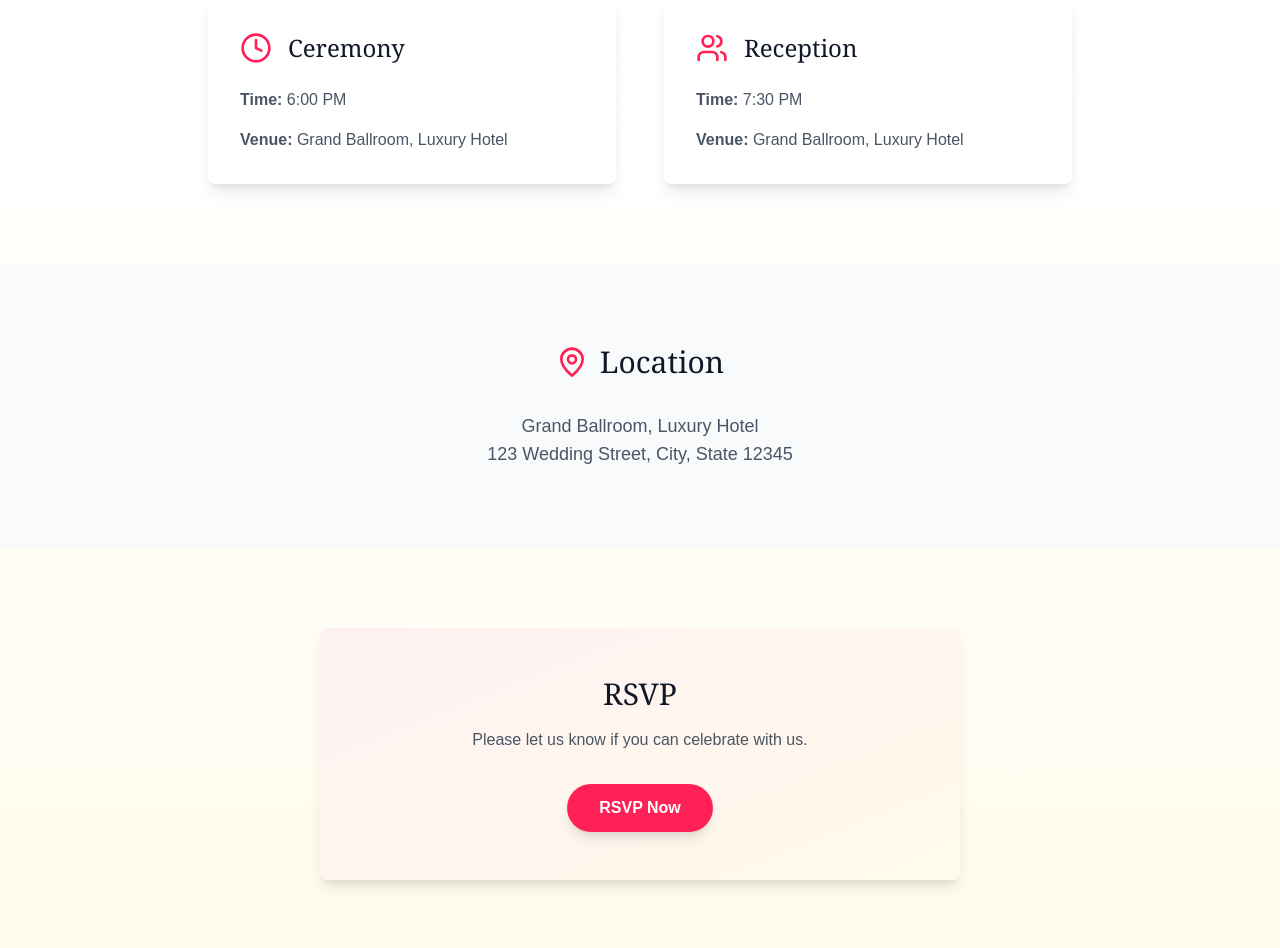
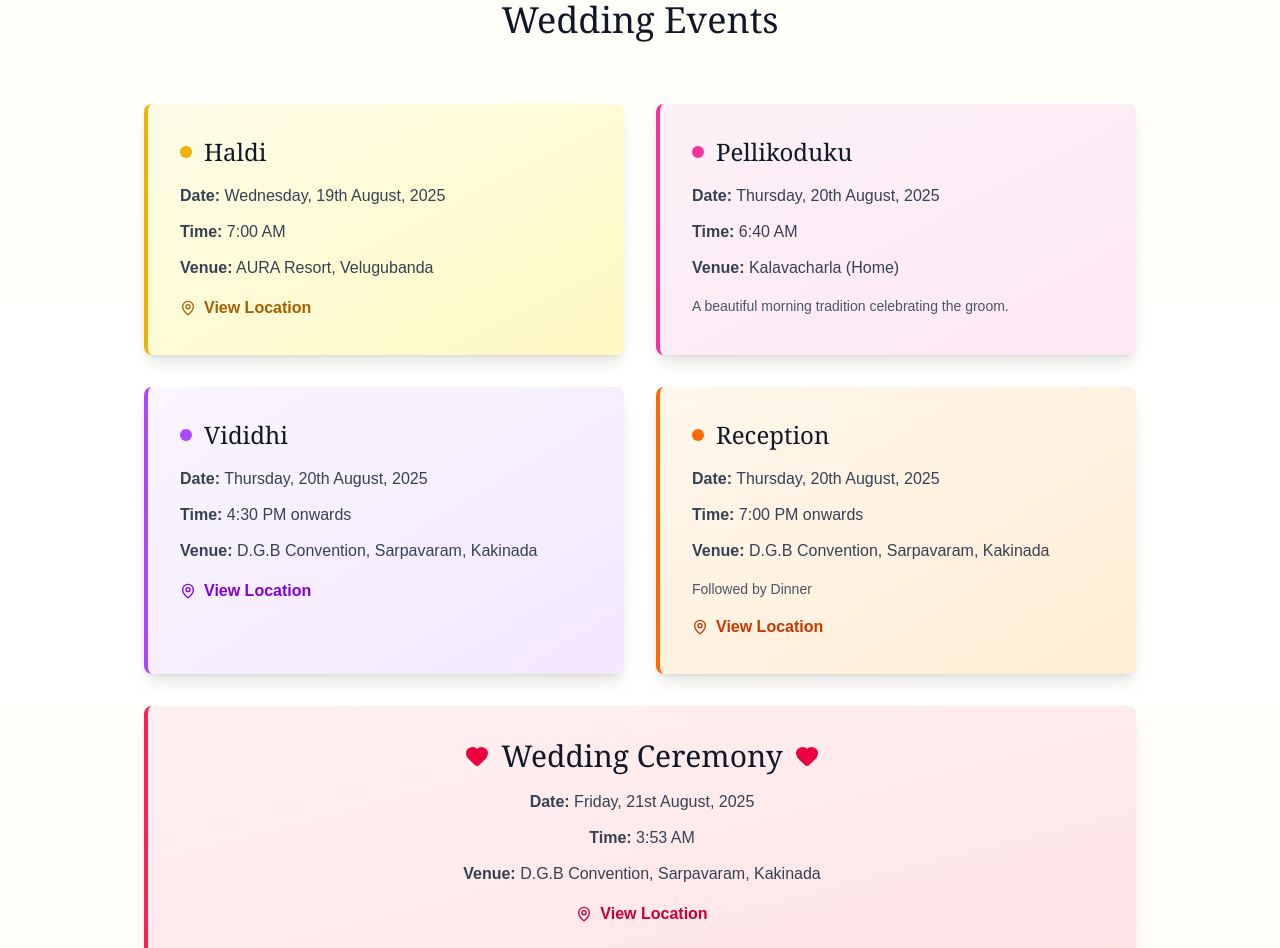
Before and after one commit to thevisualbyte/anuragvarmaweddinginvitation, a Next.js app: page / in a window 1280 px wide. Shown: the part 880-1828 px from the top of the page. Built offline with nearby package versions, Linux system fonts and the light colour scheme.

Commit message:
Add comprehensive wedding events with dates, times, and venues

```diff
--- a/app/page.tsx
+++ b/app/page.tsx
@@ -63,7 +63,7 @@ export default function Home() {
             {...fadeInUp}
             className="text-lg text-gray-700 dark:text-gray-200 mb-12 font-serif"
           >
-            Saturday, December 20th, 2024
+            19th - 21st August, 2025
           </motion.p>
 
           <motion.button
@@ -77,45 +77,159 @@ export default function Home() {
 
       {/* Event Details Section */}
       <motion.section
-        className="py-20 px-4 max-w-4xl mx-auto"
+        className="py-20 px-4 max-w-5xl mx-auto"
         initial={{ opacity: 0 }}
         whileInView={{ opacity: 1 }}
         transition={{ duration: 0.6 }}
         viewport={{ once: true }}
       >
-        <div className="grid md:grid-cols-2 gap-12">
-          {/* Ceremony */}
+        <motion.h2
+          {...fadeInUp}
+          className="text-4xl font-serif text-center text-gray-900 dark:text-white mb-16"
+        >
+          Wedding Events
+        </motion.h2>
+
+        <div className="grid md:grid-cols-2 gap-8">
+          {/* Haldi */}
           <motion.div
             {...fadeInUp}
-            className="bg-white dark:bg-slate-800 rounded-lg p-8 shadow-lg hover:shadow-xl transition-shadow"
+            className="bg-gradient-to-br from-yellow-50 to-yellow-100 dark:from-yellow-900 dark:to-yellow-800 rounded-lg p-8 shadow-lg hover:shadow-xl transition-shadow border-l-4 border-yellow-500"
           >
-            <div className="flex items-center gap-4 mb-6">
-              <Clock className="w-8 h-8 text-rose-500" />
-              <h2 className="text-2xl font-serif text-gray-900 dark:text-white">Ceremony</h2>
+            <div className="flex items-center gap-3 mb-4">
+              <div className="w-3 h-3 rounded-full bg-yellow-500"></div>
+              <h3 className="text-2xl font-serif text-gray-900 dark:text-white">Haldi</h3>
             </div>
-            <p className="text-gray-600 dark:text-gray-300 mb-4">
-              <strong>Time:</strong> 6:00 PM
+            <p className="text-gray-700 dark:text-gray-200 mb-3">
+              <strong>Date:</strong> Wednesday, 19th August, 2025
             </p>
-            <p className="text-gray-600 dark:text-gray-300">
-              <strong>Venue:</strong> Grand Ballroom, Luxury Hotel
+            <p className="text-gray-700 dark:text-gray-200 mb-3">
+              <strong>Time:</strong> 7:00 AM
             </p>
+            <p className="text-gray-700 dark:text-gray-200 mb-4">
+              <strong>Venue:</strong> AURA Resort, Velugubanda
+            </p>
+            <a
+              href="https://maps.app.goo.gl/6PYomcyCr6CyKJPy7"
+              target="_blank"
+              rel="noopener noreferrer"
+              className="inline-flex items-center gap-2 text-yellow-700 dark:text-yellow-300 hover:underline font-semibold"
+            >
+              <MapPin className="w-4 h-4" /> View Location
+            </a>
+          </motion.div>
+
+          {/* Pellikoduku */}
+          <motion.div
+            {...fadeInUp}
+            className="bg-gradient-to-br from-pink-50 to-pink-100 dark:from-pink-900 dark:to-pink-800 rounded-lg p-8 shadow-lg hover:shadow-xl transition-shadow border-l-4 border-pink-500"
+          >
+            <div className="flex items-center gap-3 mb-4">
+              <div className="w-3 h-3 rounded-full bg-pink-500"></div>
+              <h3 className="text-2xl font-serif text-gray-900 dark:text-white">Pellikoduku</h3>
+            </div>
+            <p className="text-gray-700 dark:text-gray-200 mb-3">
+              <strong>Date:</strong> Thursday, 20th August, 2025
+            </p>
+            <p className="text-gray-700 dark:text-gray-200 mb-3">
+              <strong>Time:</strong> 6:40 AM
+            </p>
+            <p className="text-gray-700 dark:text-gray-200 mb-4">
+              <strong>Venue:</strong> Kalavacharla (Home)
+            </p>
+            <p className="text-sm text-gray-600 dark:text-gray-300">
+              A beautiful morning tradition celebrating the groom.
+            </p>
+          </motion.div>
+
+          {/* Vididhi */}
+          <motion.div
+            {...fadeInUp}
+            className="bg-gradient-to-br from-purple-50 to-purple-100 dark:from-purple-900 dark:to-purple-800 rounded-lg p-8 shadow-lg hover:shadow-xl transition-shadow border-l-4 border-purple-500"
+          >
+            <div className="flex items-center gap-3 mb-4">
+              <div className="w-3 h-3 rounded-full bg-purple-500"></div>
+              <h3 className="text-2xl font-serif text-gray-900 dark:text-white">Vididhi</h3>
+            </div>
+            <p className="text-gray-700 dark:text-gray-200 mb-3">
+              <strong>Date:</strong> Thursday, 20th August, 2025
+            </p>
+            <p className="text-gray-700 dark:text-gray-200 mb-3">
+              <strong>Time:</strong> 4:30 PM onwards
+            </p>
+            <p className="text-gray-700 dark:text-gray-200 mb-4">
+              <strong>Venue:</strong> D.G.B Convention, Sarpavaram, Kakinada
+            </p>
+            <a
+              href="https://maps.app.goo.gl/3qUo1Huu5JzNdZCG9"
+              target="_blank"
+              rel="noopener noreferrer"
+              className="inline-flex items-center gap-2 text-purple-700 dark:text-purple-300 hover:underline font-semibold"
+            >
+              <MapPin className="w-4 h-4" /> View Location
+            </a>
           </motion.div>
 
           {/* Reception */}
           <motion.div
             {...fadeInUp}
-            className="bg-white dark:bg-slate-800 rounded-lg p-8 shadow-lg hover:shadow-xl transition-shadow"
+            className="bg-gradient-to-br from-orange-50 to-orange-100 dark:from-orange-900 dark:to-orange-800 rounded-lg p-8 shadow-lg hover:shadow-xl transition-shadow border-l-4 border-orange-500"
           >
-            <div className="flex items-center gap-4 mb-6">
-              <Users className="w-8 h-8 text-rose-500" />
-              <h2 className="text-2xl font-serif text-gray-900 dark:text-white">Reception</h2>
+            <div className="flex items-center gap-3 mb-4">
+              <div className="w-3 h-3 rounded-full bg-orange-500"></div>
+              <h3 className="text-2xl font-serif text-gray-900 dark:text-white">Reception</h3>
             </div>
-            <p className="text-gray-600 dark:text-gray-300 mb-4">
-              <strong>Time:</strong> 7:30 PM
+            <p className="text-gray-700 dark:text-gray-200 mb-3">
+              <strong>Date:</strong> Thursday, 20th August, 2025
             </p>
-            <p className="text-gray-600 dark:text-gray-300">
-              <strong>Venue:</strong> Grand Ballroom, Luxury Hotel
+            <p className="text-gray-700 dark:text-gray-200 mb-3">
+              <strong>Time:</strong> 7:00 PM onwards
             </p>
+            <p className="text-gray-700 dark:text-gray-200 mb-4">
+              <strong>Venue:</strong> D.G.B Convention, Sarpavaram, Kakinada
+            </p>
+            <p className="text-sm text-gray-600 dark:text-gray-300 mb-4">
+              Followed by Dinner
+            </p>
+            <a
+              href="https://maps.app.goo.gl/3qUo1Huu5JzNdZCG9"
+              target="_blank"
+              rel="noopener noreferrer"
+              className="inline-flex items-center gap-2 text-orange-700 dark:text-orange-300 hover:underline font-semibold"
+            >
+              <MapPin className="w-4 h-4" /> View Location
+            </a>
+          </motion.div>
+
+          {/* Wedding */}
+          <motion.div
+            {...fadeInUp}
+            className="bg-gradient-to-br from-rose-50 to-rose-100 dark:from-rose-900 dark:to-rose-800 rounded-lg p-8 shadow-lg hover:shadow-xl transition-shadow border-l-4 border-rose-500 md:col-span-2"
+          >
+            <div className="flex items-center justify-center gap-3 mb-4">
+              <Heart className="w-6 h-6 text-rose-600 dark:text-rose-300" fill="currentColor" />
+              <h3 className="text-3xl font-serif text-gray-900 dark:text-white">Wedding Ceremony</h3>
+              <Heart className="w-6 h-6 text-rose-600 dark:text-rose-300" fill="currentColor" />
+            </div>
+            <p className="text-center text-gray-700 dark:text-gray-200 mb-3">
+              <strong>Date:</strong> Friday, 21st August, 2025
+            </p>
+            <p className="text-center text-gray-700 dark:text-gray-200 mb-3">
+              <strong>Time:</strong> 3:53 AM
+            </p>
+            <p className="text-center text-gray-700 dark:text-gray-200 mb-4">
+              <strong>Venue:</strong> D.G.B Convention, Sarpavaram, Kakinada
+            </p>
+            <div className="flex justify-center">
+              <a
+                href="https://maps.app.goo.gl/3qUo1Huu5JzNdZCG9"
+                target="_blank"
+                rel="noopener noreferrer"
+                className="inline-flex items-center gap-2 text-rose-700 dark:text-rose-300 hover:underline font-semibold"
+              >
+                <MapPin className="w-4 h-4" /> View Location
+              </a>
+            </div>
           </motion.div>
         </div>
       </motion.section>
@@ -134,15 +248,25 @@ export default function Home() {
             className="flex items-center justify-center gap-3 mb-8"
           >
             <MapPin className="w-8 h-8 text-rose-500" />
-            <h2 className="text-3xl font-serif text-gray-900 dark:text-white">Location</h2>
+            <h2 className="text-3xl font-serif text-gray-900 dark:text-white">Main Venue</h2>
           </motion.div>
-          <motion.p
+          <motion.div
             {...fadeInUp}
-            className="text-center text-gray-600 dark:text-gray-300 text-lg"
+            className="text-center"
           >
-            Grand Ballroom, Luxury Hotel<br />
-            123 Wedding Street, City, State 12345
-          </motion.p>
+            <p className="text-gray-600 dark:text-gray-300 text-lg mb-4">
+              <strong>D.G.B Convention</strong><br />
+              Sarpavaram, Kakinada
+            </p>
+            <a
+              href="https://maps.app.goo.gl/3qUo1Huu5JzNdZCG9"
+              target="_blank"
+              rel="noopener noreferrer"
+              className="inline-flex items-center gap-2 px-6 py-3 bg-rose-500 hover:bg-rose-600 text-white rounded-full font-semibold transition-colors"
+            >
+              <MapPin className="w-5 h-5" /> Open in Maps
+            </a>
+          </motion.div>
         </div>
       </motion.section>
 
```
